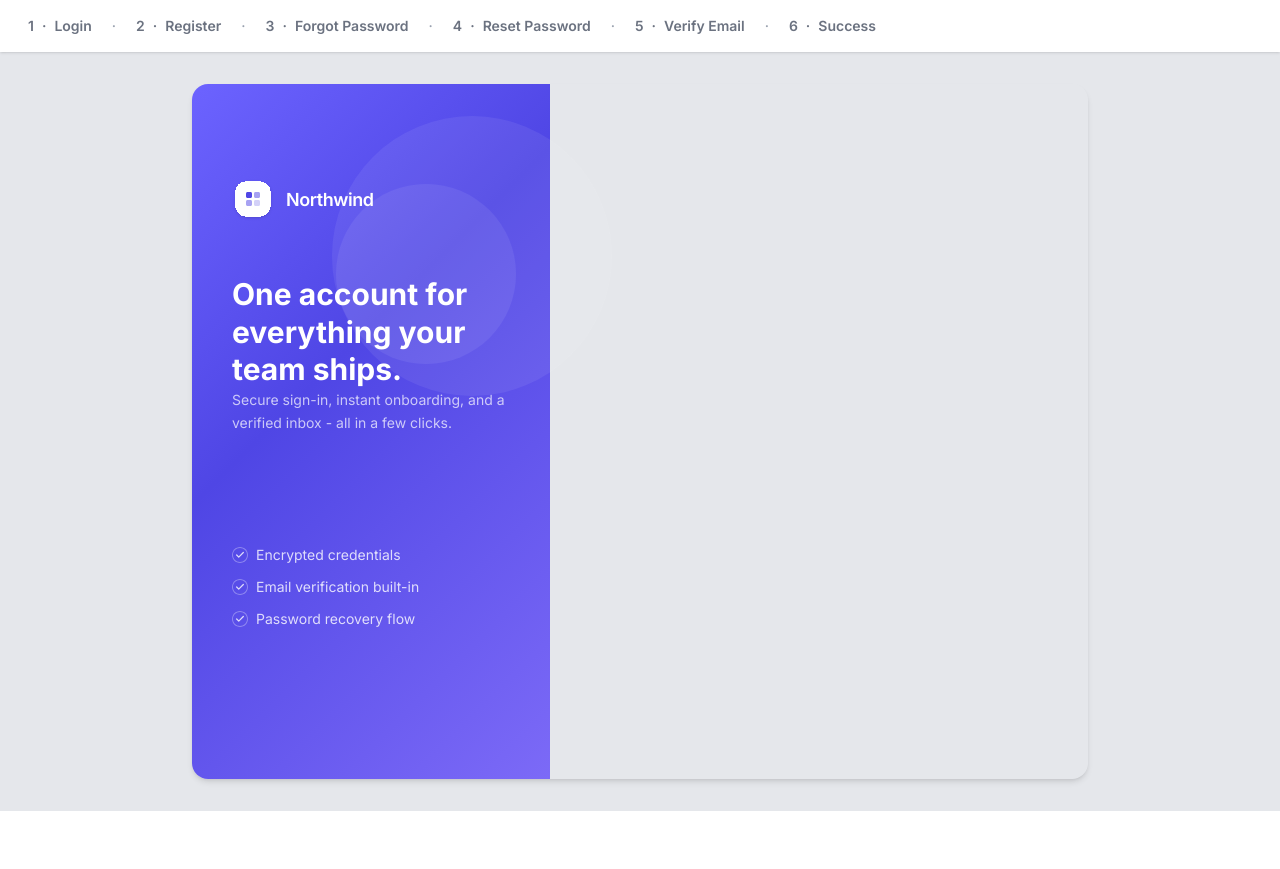
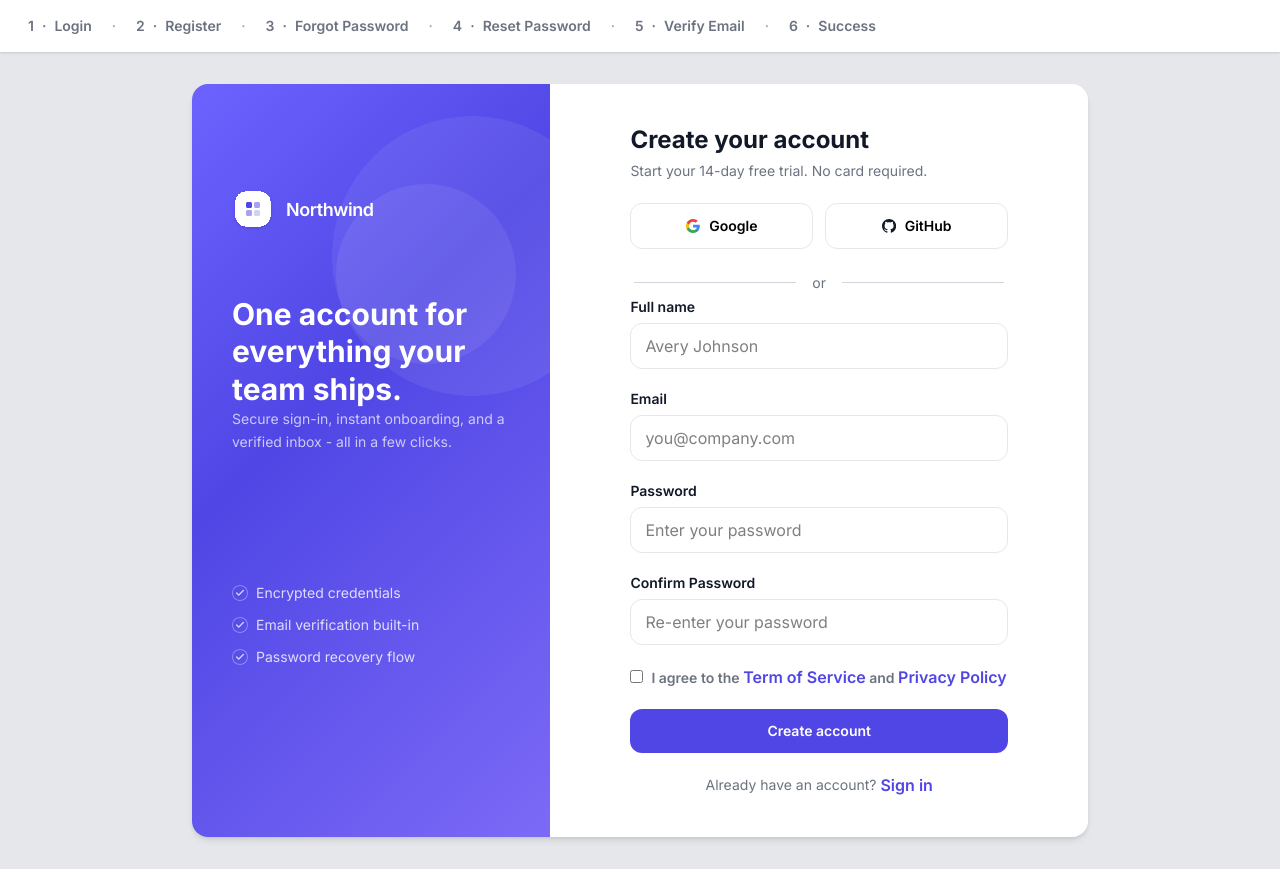
Before and after one commit to itsbun/vuejs-practice, a Vue app: page /register in a window 1280 px wide. Before the commit the page ends 811 px from the top, so only its background shows below. Built offline with nearby package versions, Linux system fonts and the light colour scheme.

Commit message:
feat: register page UI #1

```diff
--- a/src/router/routes.ts
+++ b/src/router/routes.ts
@@ -1,5 +1,5 @@
 import { paths } from '@/constants'
-import { LoginView } from '@/views'
+import { LoginView, RegisterView } from '@/views'
 import type { RouteRecordRaw } from 'vue-router'
 
 export const routes: RouteRecordRaw[] = [
@@ -7,4 +7,8 @@ export const routes: RouteRecordRaw[] = [
     path: paths.login,
     component: LoginView,
   },
+  {
+    path: paths.register,
+    component: RegisterView,
+  },
 ]
--- a/src/views/index.ts
+++ b/src/views/index.ts
@@ -1 +1,2 @@
 export { default as LoginView } from './login-view.vue'
+export { default as RegisterView } from './register-view.vue'
--- /dev/null
+++ b/src/views/register-view.vue
@@ -0,0 +1,63 @@
+<script setup lang="ts">
+import { BaseButton, BaseInput, BaseLink } from '@/components'
+import { EXTERNAL_LOGIN_OPTIONS, paths } from '@/constants'
+</script>
+
+<template>
+  <div
+    class="xs:rounded-xl xs:w-[95%] mx-auto flex flex-col justify-center bg-white p-4 py-10 sm:col-span-6 sm:w-full sm:rounded-l-none sm:rounded-r-2xl md:px-8 lg:px-12 xl:px-20"
+  >
+    <div>
+      <h2 class="text-2xl/8 font-bold text-black">Create your account</h2>
+      <p class="text-text-muted mb-5 pt-1 text-sm leading-[22.75px] font-normal">
+        Start your 14-day free trial. No card required.
+      </p>
+
+      <div class="xs:flex xs:flex-col xs:items-center mb-5 flex justify-between gap-3 sm:flex-row">
+        <div v-for="option in EXTERNAL_LOGIN_OPTIONS" :key="option.name" class="xs:w-full">
+          <BaseButton
+            :variant="'secondary'"
+            class="border-border xs:w-full flex w-42.5 gap-2 border"
+          >
+            <img :src="option.icon" alt="{{ option.name }} Icon" />
+            {{ option.name }}
+          </BaseButton>
+        </div>
+      </div>
+
+      <div class="flex items-center gap-4 p-1">
+        <div class="flex-1 border-t border-gray-300"></div>
+        <span class="text-sm whitespace-nowrap text-gray-500"> or </span>
+        <div class="flex-1 border-t border-gray-300"></div>
+      </div>
+    </div>
+
+    <form>
+      <div class="mb-5 flex flex-col gap-5">
+        <BaseInput type="text" label="Full name" placeholder="Avery Johnson" />
+        <BaseInput type="email" label="Email" placeholder="you@company.com" />
+        <BaseInput type="password" label="Password" placeholder="Enter your password" />
+        <BaseInput type="password" label="Confirm Password" placeholder="Re-enter your password" />
+      </div>
+
+      <div class="flex justify-between pb-5 text-sm/5 font-semibold">
+        <div class="flex items-center gap-2">
+          <input type="checkbox" class="hover:cursor-pointer" />
+          <span class="text-text-muted">
+            I agree to the
+            <BaseLink :to="'/'" :fontSize="'md'">Term of Service</BaseLink>
+            and
+            <BaseLink :to="'/'" :fontSize="'md'">Privacy Policy</BaseLink>
+          </span>
+        </div>
+      </div>
+
+      <BaseButton type="submit" class="mb-5 w-full">Create account</BaseButton>
+    </form>
+
+    <div class="flex items-center justify-center gap-1">
+      <p class="text-text-muted text-sm/5 font-normal">Already have an account?</p>
+      <BaseLink :to="paths.login" fontSize="md"> Sign in </BaseLink>
+    </div>
+  </div>
+</template>
```
